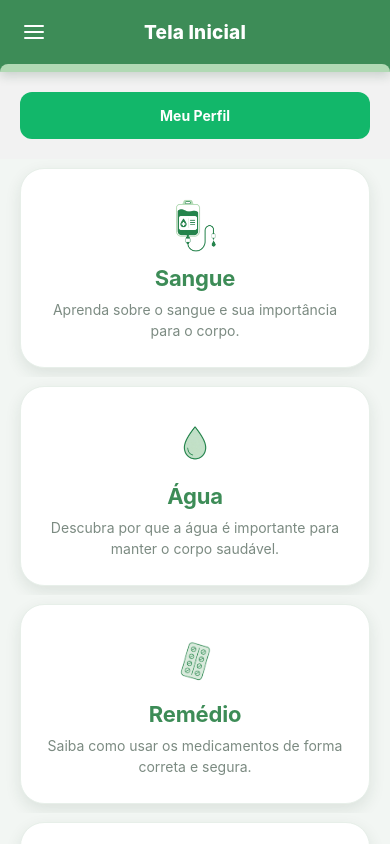
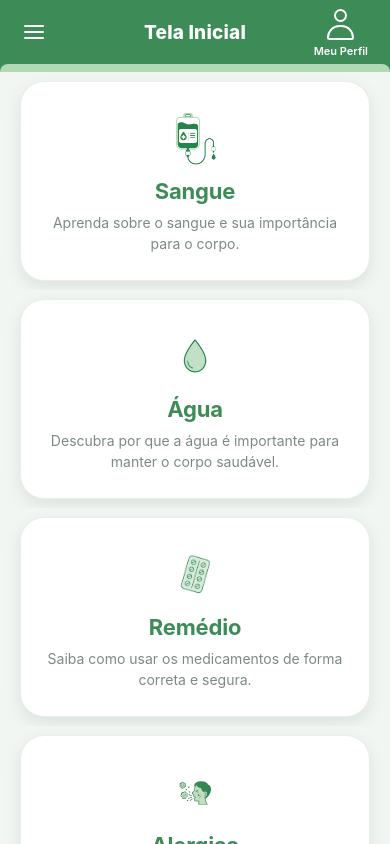
Before and after one commit to MatheusBier702/blood, a React Native app: screen /Home in a window 390 px wide. Built offline with nearby package versions, Linux system fonts and the light colour scheme.

Commit message:
Botao de perfil

```diff
--- a/src/pages/Home.js
+++ b/src/pages/Home.js
@@ -1,12 +1,11 @@
 import React from "react";
-import { View, FlatList, Pressable, Text } from "react-native";
+import { View, FlatList } from "react-native";
 import { Cards } from "../screen/components/Cards";
 import Header from "../screen/components/Header";
-import { useNavigation } from "@react-navigation/native";
+import { AtalhoPerfil } from "../screen/components/AtalhoPerfil";
 
 const Home = () => {
 
-    const navigation = useNavigation();
 
     const informacoes = [
     {
@@ -93,23 +92,8 @@ const Home = () => {
   return (
     <View style={{ flex: 1 }}>
 
-      <Header />
+      <Header acaoDireita={<AtalhoPerfil />} />
 
-      <Pressable onPress={() => navigation.navigate("Perfil")}
-      style={{
-        padding: 15,
-        margin: 20,
-        backgroundColor: "#12B76A",
-        borderRadius: 12,
-        }}>
-
-      <Text style={{
-         color: "#fff",
-          textAlign: "center",
-           fontWeight: "bold"
-            }}>Meu Perfil</Text>
-
-      </Pressable>
       <FlatList
         data={informacoes}
         keyExtractor={(item) => item.nome}
--- /dev/null
+++ b/src/screen/components/AtalhoPerfil.js
@@ -0,0 +1,23 @@
+import React from "react";
+import { Pressable, View, Text } from "react-native";
+import { useNavigation } from "@react-navigation/native";
+import { styles } from "../css/AtalhoPerfilStyle";
+
+export const AtalhoPerfil = () => {
+  const navigation = useNavigation();
+
+  return (
+    <Pressable
+      onPress={() => navigation.navigate("Perfil")}
+      accessibilityRole="button"
+      accessibilityLabel="Abrir meu perfil"
+      style={({ pressed }) => [styles.atalho, pressed && styles.pressionado]}
+    >
+      <View style={styles.icone} accessible={false}>
+        <View style={styles.cabeca} />
+        <View style={styles.corpo} />
+      </View>
+      <Text style={styles.texto}>Meu Perfil</Text>
+    </Pressable>
+  );
+};
--- a/src/screen/components/Header.js
+++ b/src/screen/components/Header.js
@@ -4,7 +4,7 @@ import { useNavigation } from "@react-navigation/native";
 import { styles } from "../css/HeaderStyles";
 
 
-function Header({ titulo = "Tela Inicial", voltar = false }) {
+function Header({ titulo = "Tela Inicial", voltar = false, acaoDireita = null }) {
   const navigation = useNavigation();
 
   function handleVoltar() {
@@ -41,6 +41,8 @@ function Header({ titulo = "Tela Inicial", voltar = false }) {
           </View>
         )}
 
+        <View style={styles.acoes}>{acaoDireita}</View>
+
         <View style={styles.tituloArea} pointerEvents="none">
           <Text style={styles.titulo} numberOfLines={1}>
             {titulo}
--- /dev/null
+++ b/src/screen/css/AtalhoPerfilStyle.js
@@ -0,0 +1,38 @@
+import { StyleSheet } from "react-native";
+import color from "../Colors/cor";
+
+export const styles = StyleSheet.create({
+  atalho: {
+    alignItems: "center",
+    padding: 8,
+    gap: 2,
+    minWidth: 64,
+    minHeight: 56,
+  },
+  icone: {
+    width: 36,
+    height: 36,
+    alignItems: "center",
+    justifyContent: "center",
+    gap: 3,
+  },
+  cabeca: {
+    width: 13,
+    height: 13,
+    borderRadius: 7,
+    borderWidth: 2,
+    borderColor: color.branco,
+  },
+  corpo: {
+    width: 27,
+    height: 15,
+    borderTopLeftRadius: 15,
+    borderTopRightRadius: 15,
+    borderBottomLeftRadius: 3,
+    borderBottomRightRadius: 3,
+    borderWidth: 2,
+    borderColor: color.branco,
+  },
+  texto: { color: color.branco, fontSize: 11, fontWeight: "600" },
+  pressionado: { opacity: 0.6 },
+});
--- a/src/screen/css/HeaderStyles.js
+++ b/src/screen/css/HeaderStyles.js
@@ -37,7 +37,7 @@ export const styles = StyleSheet.create({
     bottom: 0,
     alignItems: "center",
     justifyContent: "center",
-    paddingHorizontal: 128,
+    paddingHorizontal: 86,
   },
 
   titulo: {
```
